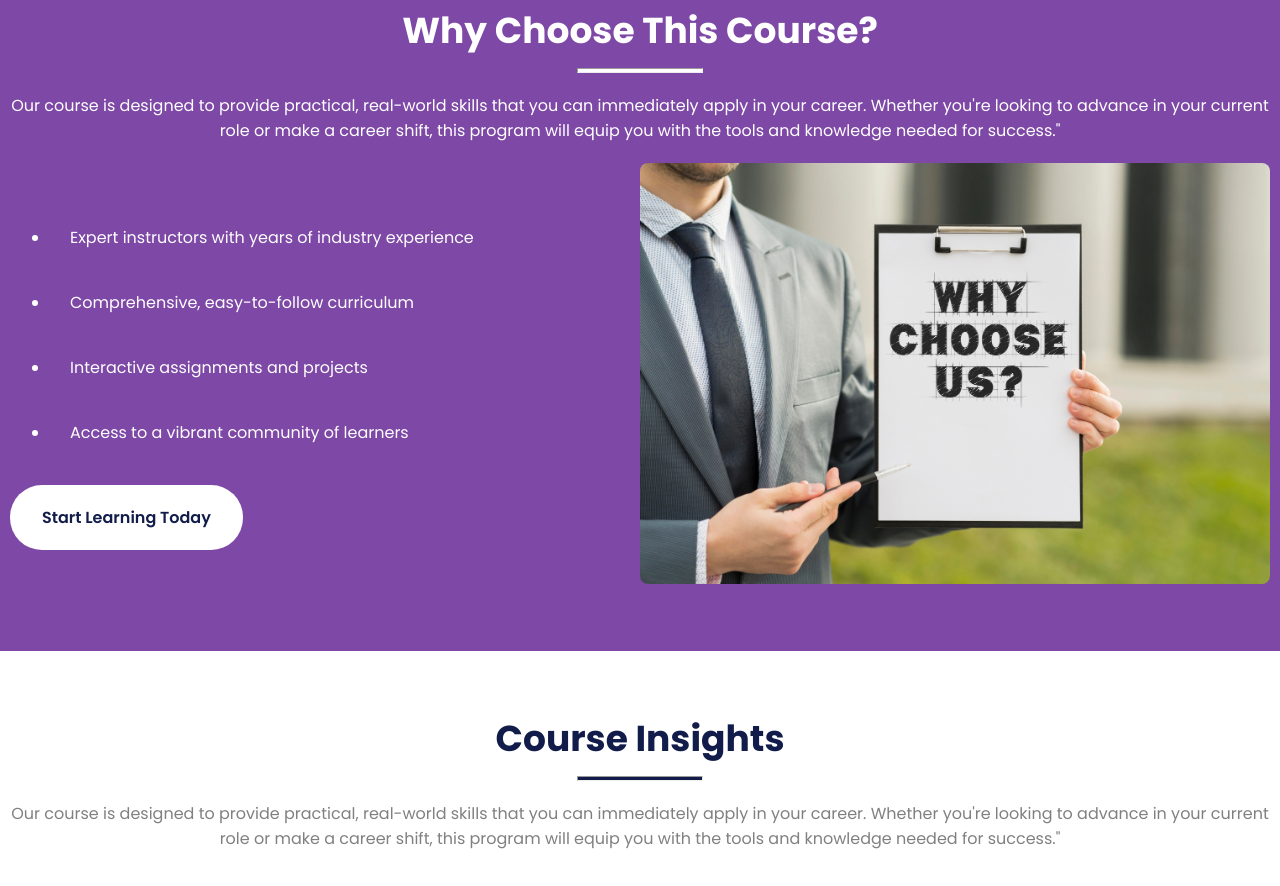
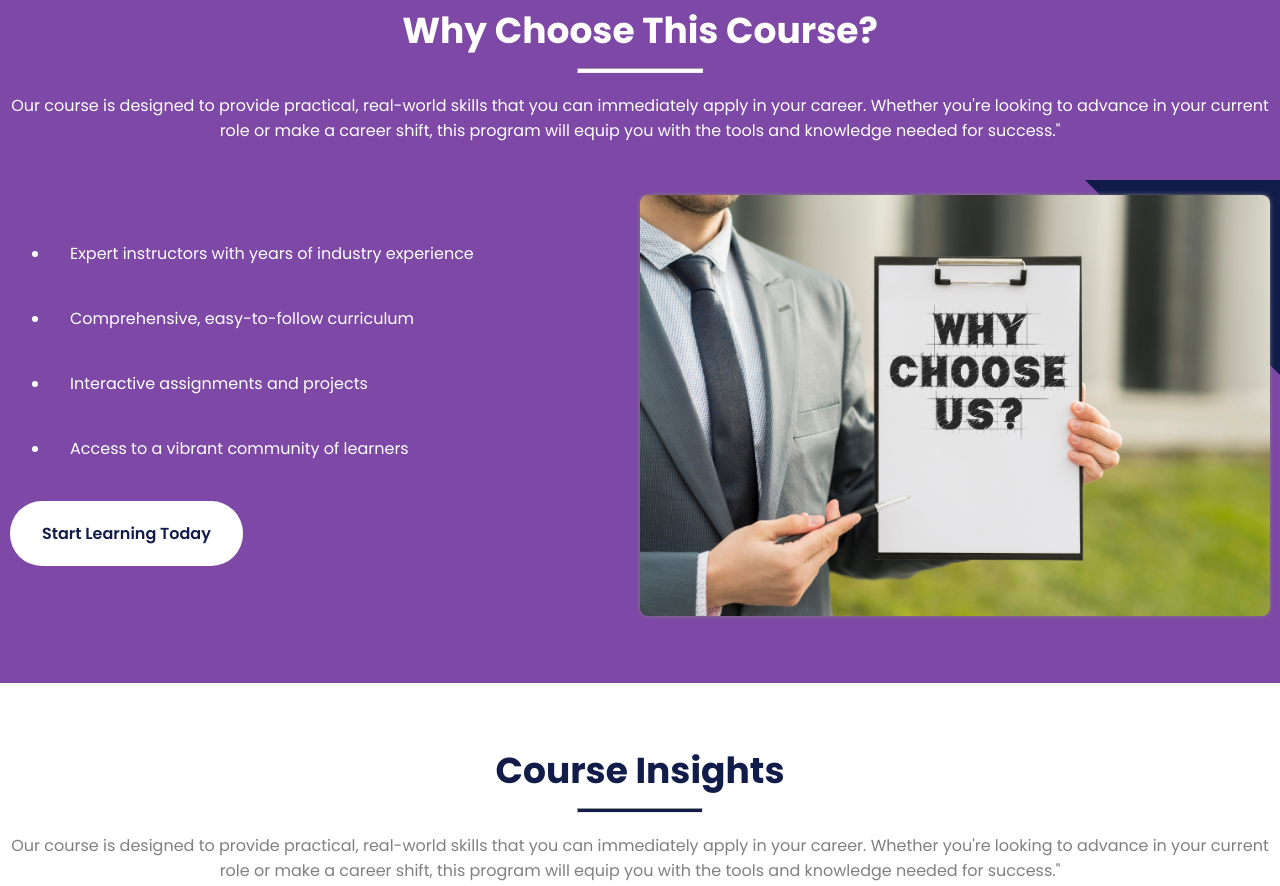
Before and after one commit to azeemhdr/workshop_tgc, a plain HTML site: page index.html in a window 1280 px wide. Shown: the part 1296-2182 px from the top of the page. Drawn offline with nearby package versions, Linux system fonts and the light colour scheme.

Commit message:
some changes done in why-us section image

```diff
--- a/assets/css/media.css
+++ b/assets/css/media.css
@@ -15,6 +15,10 @@
   }
   .why-us-wrapper{
 	flex-direction: column-reverse;
+  }
+
+  .whyus-ul li{
+	padding: 12px 20px;
   }
 
   .course-content{
--- a/assets/css/style.css
+++ b/assets/css/style.css
@@ -28,7 +28,7 @@ header {
   box-shadow: 0 0 4px rgb(207, 202, 202);
   position: sticky;
   top: 0;
-  z-index: 1;
+  z-index: 99;
   background-color: #fff;
 }
 .container {
@@ -129,6 +129,26 @@ hr {
   width: 100%;
   border-radius: 8px;
   /* box-shadow: 0 0 4px #fff; */
+}
+.why-us-img::after{
+  content: "";
+  width: 0;
+  height: 0;
+  border-top: 200px solid var(--secondaryColor);
+  border-left: 200px solid transparent;
+  position: absolute;
+  top: -15px;
+  right: -15px;
+}
+.why-us-img,.why-us-img img{
+  margin-top: 32px;
+  position: relative;
+  z-index: 1;
+}
+.why-us-img img{
+  margin: 0;
+  box-shadow: 0px 0px 4px var(--paraColor);
+  object-fit: cover;
 }
 ul {
   text-align: start;
@@ -278,6 +298,9 @@ ul li {
   border-radius: 8px;
   width: 100%;
 }
+.location{
+  width: 100%;
+}
 
 .input-wrapper input {
   width: 100%;
```
